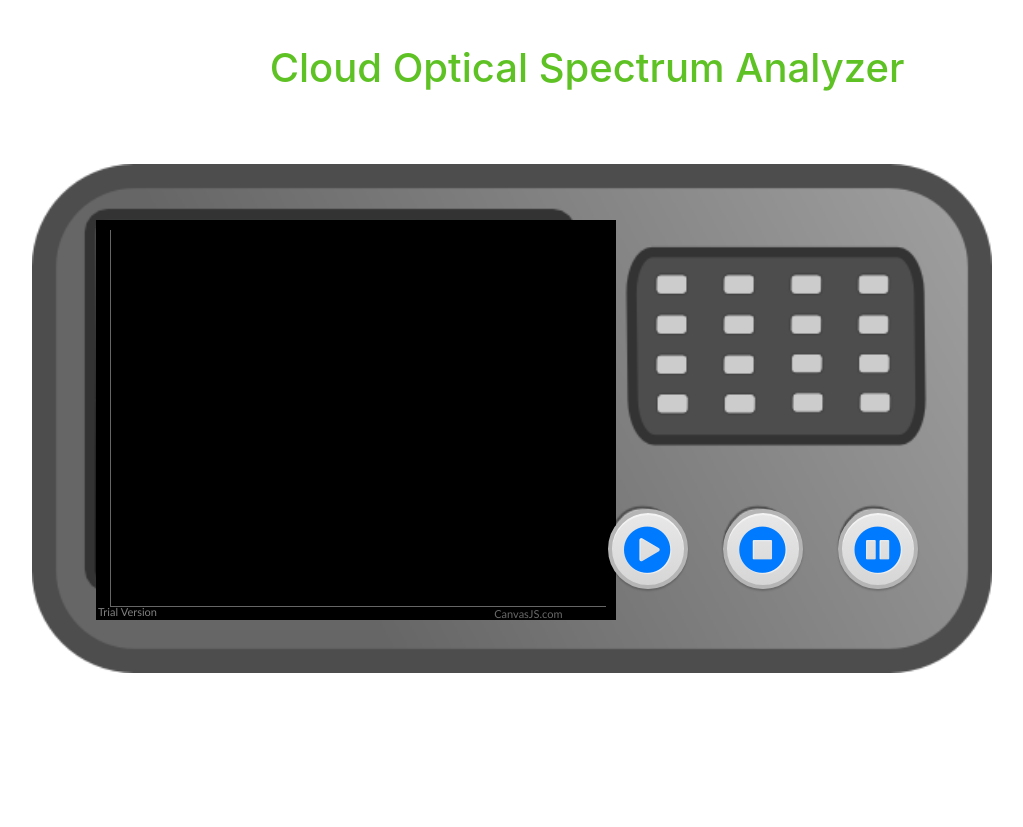
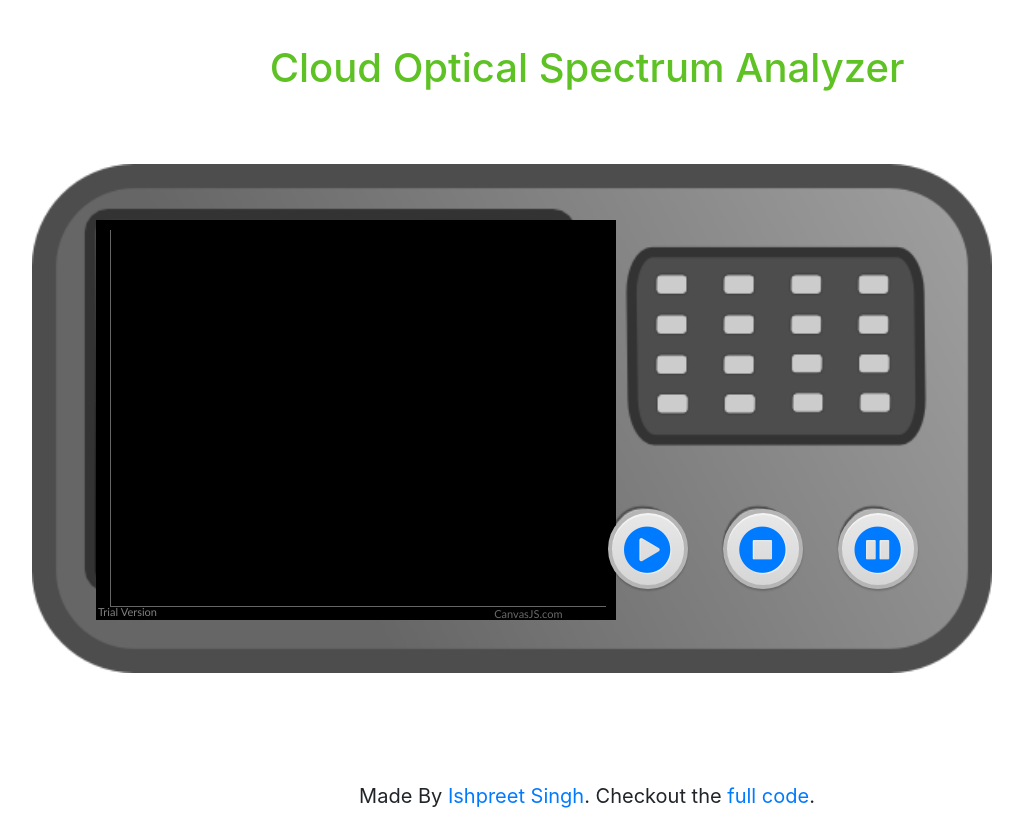
Before and after one commit to ishpreet-singh/osa-flask, a React (Create React App) app: page / in a window 1280 px wide. Shown: the top 827 px of the page, without its empty margins (53-1076 px from the left). Before the commit the page ends 800 px from the top, so only its background shows below. Built offline with nearby package versions, Linux system fonts and the light colour scheme.

Commit message:
footer added

```diff
--- a/src/App.css
+++ b/src/App.css
@@ -8,6 +8,13 @@
   position: absolute;
   margin-top: 5%;
   width: 100%;
+}
+
+.footer {
+  width: 100%;
+  text-align: center;
+  margin-top: 62%;
+  font-size: 20px;
 }
 
 .img-fluid {
--- a/src/App.js
+++ b/src/App.js
@@ -175,7 +175,18 @@ class App extends Component {
                             <i className="fa fa-pause-circle my_btn_single" title="Single"></i>
                         </a>
                     </div>
+
+                    <div className = "footer">
+                        <p>
+                            Made By
+                            <a href="https://github.com/ishpreet-singh"> Ishpreet Singh</a>.
+                            Checkout the
+                            <a href="https://github.com/ishpreet-singh/osa-flask"> full code</a>.
+                        </p>
+                    </div>
+
                 </div>
+
             </div>
         );
     }
```
